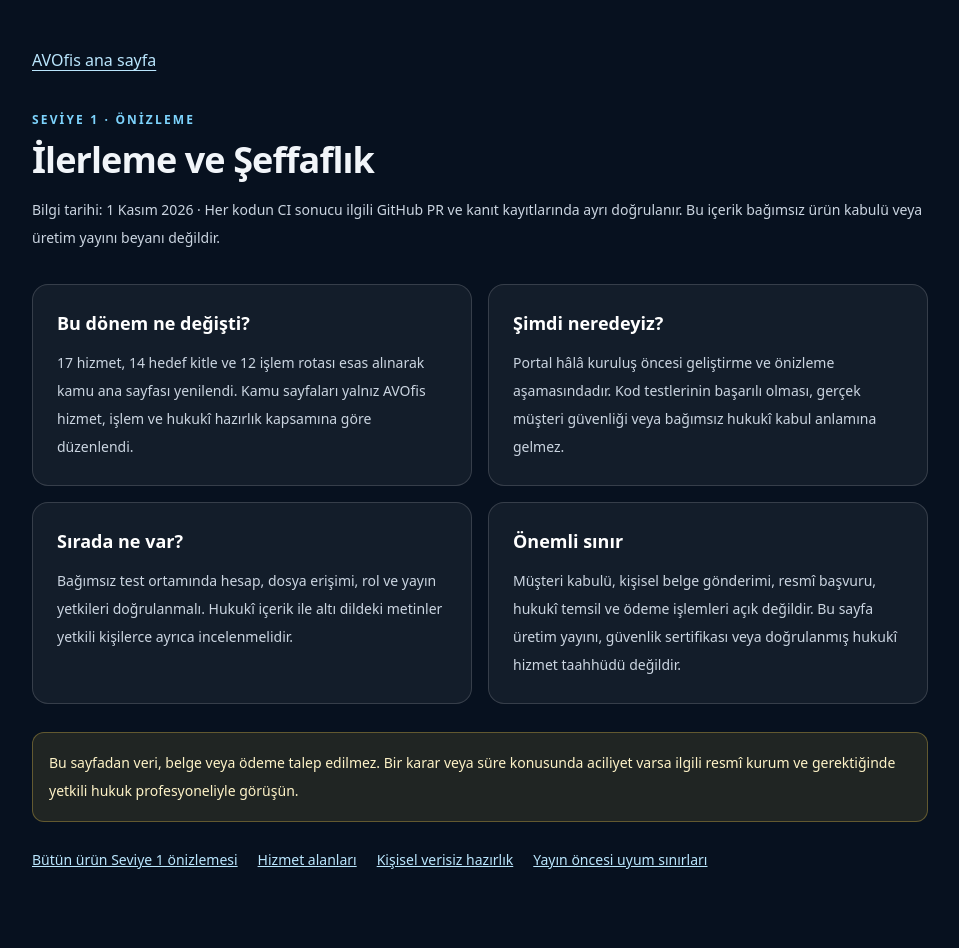
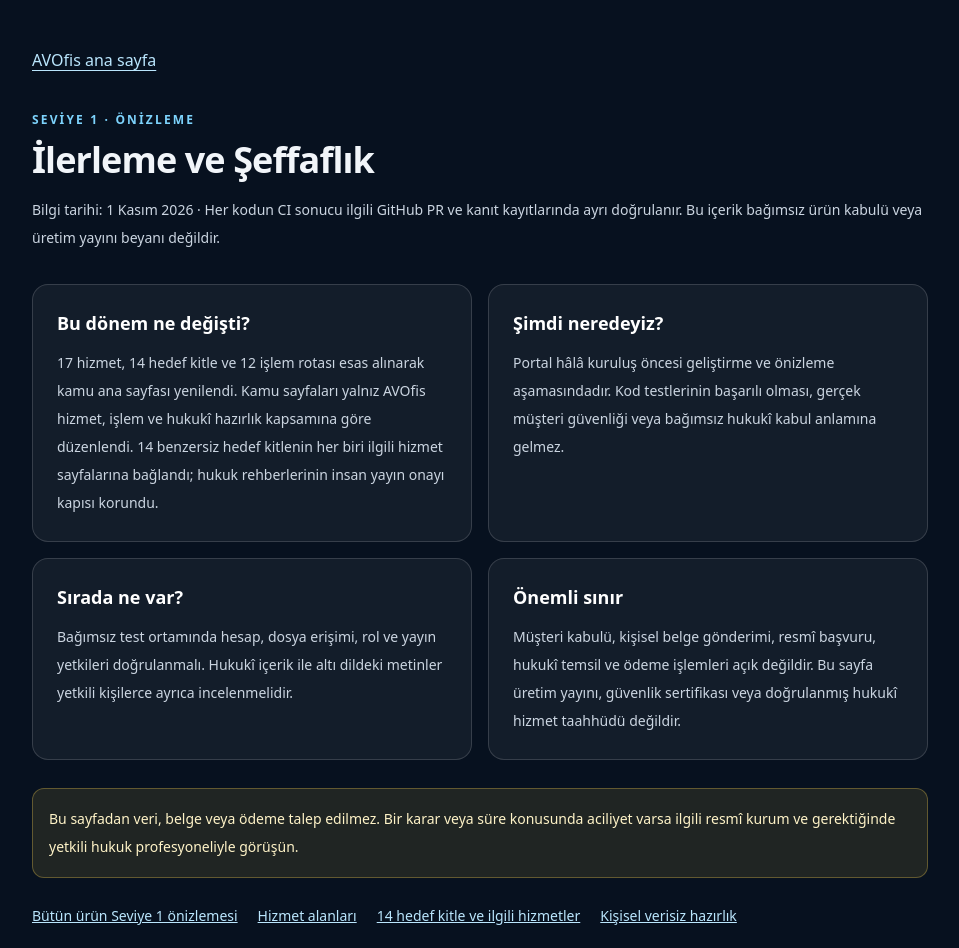
Before and after one commit to netadalet-oss/avofis-platform, a Next.js app in the folder portal/: page /ilerleme in a window 1280 px wide. Shown: the top 948 px of the page, without its empty margins (160-1119 px from the left). Before the commit the page ends 918 px from the top, so only its background shows below. Built offline with nearby package versions, Linux system fonts and the light colour scheme; no server answers.

Commit message:
feat(AV-044): update public progress preview with accurate unique audience mapping and editorial gate

```diff
--- a/portal/src/app/ilerleme/page.tsx
+++ b/portal/src/app/ilerleme/page.tsx
@@ -10,7 +10,7 @@ export const metadata: Metadata = {
 const report = [
   {
     title: "Bu dönem ne değişti?",
-    body: "17 hizmet, 14 hedef kitle ve 12 işlem rotası esas alınarak kamu ana sayfası yenilendi. Kamu sayfaları yalnız AVOfis hizmet, işlem ve hukukî hazırlık kapsamına göre düzenlendi.",
+    body: "17 hizmet, 14 hedef kitle ve 12 işlem rotası esas alınarak kamu ana sayfası yenilendi. Kamu sayfaları yalnız AVOfis hizmet, işlem ve hukukî hazırlık kapsamına göre düzenlendi. 14 benzersiz hedef kitlenin her biri ilgili hizmet sayfalarına bağlandı; hukuk rehberlerinin insan yayın onayı kapısı korundu.",
   },
   {
     title: "Şimdi neredeyiz?",
@@ -63,6 +63,7 @@ export default function PublicProgressPage() {
         <div className="mt-7 flex flex-wrap gap-5 text-sm">
           <Link href="/seviye-1-onizleme" className="text-sky-200 underline">Bütün ürün Seviye 1 önizlemesi</Link>
           <Link href="/hizmetler" className="text-sky-200 underline">Hizmet alanları</Link>
+          <Link href="/kimler-icin" className="text-sky-200 underline">14 hedef kitle ve ilgili hizmetler</Link>
           <Link href="/baslangic" className="text-sky-200 underline">Kişisel verisiz hazırlık</Link>
           <Link href="/uyum" className="text-sky-200 underline">Yayın öncesi uyum sınırları</Link>
         </div>
```
